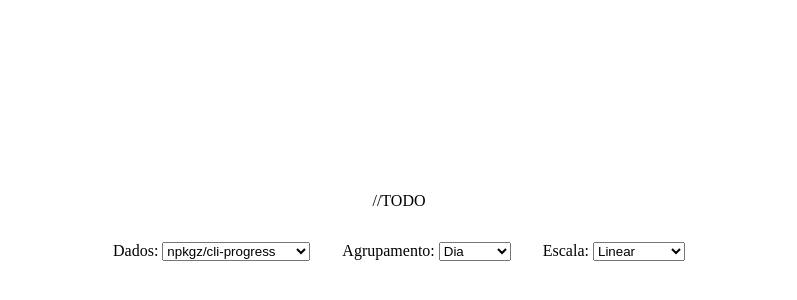
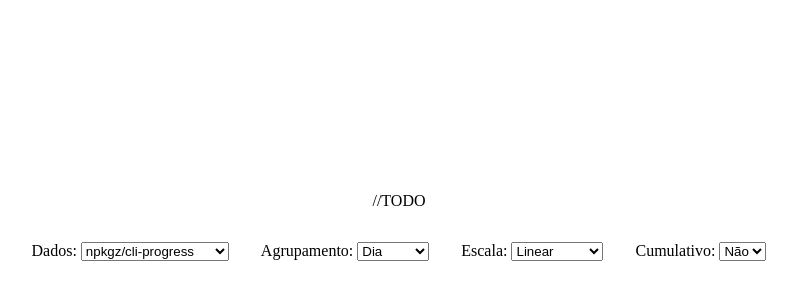
Before and after one commit to hsborges/tdsoft-grafico-estrelas, a React (Vite) app: page / in a window 1280 px wide. Shown: the part 174-474 px from the top of the page, without its empty margins (241-1038 px from the left). Built offline with nearby package versions, Linux system fonts and the light colour scheme; the HTML template or start-up script is replaced by a standard one.

Commit message:
adiciona atividade opcional 'comulativa'

```diff
--- a/src/App.jsx
+++ b/src/App.jsx
@@ -25,6 +25,8 @@ function App() {
   const [agrupamento, setAgrupamento] = useState('dia');
   // Inicializa a escala com a linear.
   const [escala, setEscala] = useState('linear');
+  // Inicializa o cumulativo com falso.
+  const [cumulativo, setCumulativo] = useState(false);
 
   // Função auxiliar para tratar do evento de mudança de dados.
   const onChangeDados = (event) => {
@@ -44,7 +46,12 @@ function App() {
   return (
     <div className="App">
       <div className="grafico">
-        <GraficoEstrelas estrelas={dados} agrupamento={agrupamento} escala={escala} />
+        <GraficoEstrelas
+          estrelas={dados}
+          agrupamento={agrupamento}
+          escala={escala}
+          cumulativa={cumulativo}
+        />
       </div>
       <div className="controles">
         <div className="dados">
@@ -71,6 +78,16 @@ function App() {
             <option value="log">Logarítmica</option>
           </select>
         </div>
+        <div className="cumulativo">
+          <label htmlFor="cumulativo">Cumulativo: </label>
+          <select
+            id="cumulativo"
+            onChange={(event) => setCumulativo(event.target.value === 'true')}
+          >
+            <option value="false">Não</option>
+            <option value="true">Sim</option>
+          </select>
+        </div>
       </div>
     </div>
   );
--- a/src/components/GraficoEstrelas/index.jsx
+++ b/src/components/GraficoEstrelas/index.jsx
@@ -23,10 +23,12 @@ GraficoEstrelas.propTypes = {
   ).isRequired,
   agrupamento: PropTypes.oneOf(['dia', 'semana', 'mes', 'ano']),
   escala: PropTypes.oneOf(['linear', 'log']),
+  cumulativa: PropTypes.bool, // bonus
 };
 
 // Definição dos valores padrão das propriedades.
 GraficoEstrelas.defaultProps = {
   agrupamento: 'dia',
   escala: 'linear',
+  cumulativa: false, // bonus
 };
```
